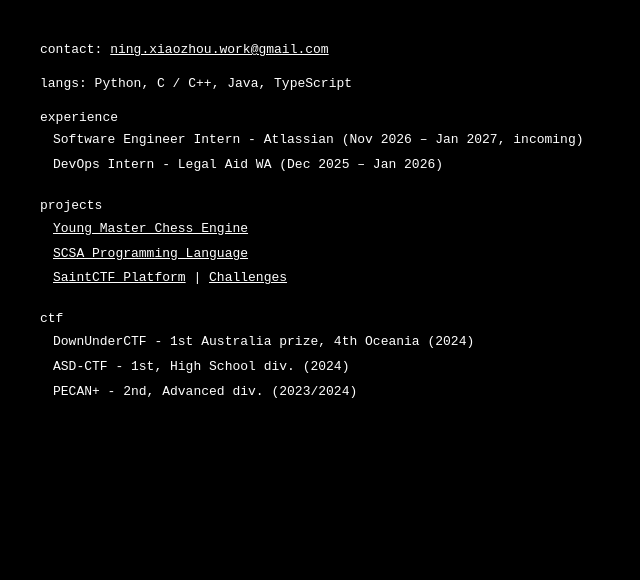
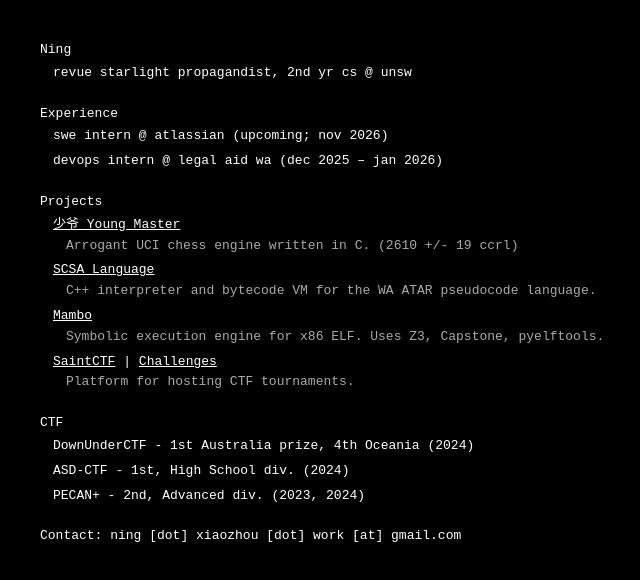
Before and after one commit to SaintNong/portfolio, a plain HTML site: page index.html in a window 1280 px wide. Shown: the whole page, without its empty margins (280-920 px from the left). Drawn offline with Linux system fonts and the light colour scheme.

Commit message:
add Mambo, and reformat.

```diff
--- a/index.html
+++ b/index.html
@@ -3,39 +3,56 @@
 <head>
     <meta charset="UTF-8">
     <meta name="viewport" content="width=device-width, initial-scale=1.0">
-    <title>Portfolio | Ning X.Z.</title>
+    <title>Portfolio | Ning</title>
     <link rel="stylesheet" href="styles.css">
 </head>
 <body>
-<p>contact: <a href="mailto:ning.xiaozhou.work@gmail.com">ning.xiaozhou.work@gmail.com</a></p>
-<p>langs: Python, C / C++, Java, TypeScript</p>
+<section>
+    <h1>Ning</h1>
+    <ul><li>revue starlight propagandist, 2nd yr cs @ unsw</li></ul>
+</section>
+<!-- hi :D -->
 
 <section>
-    experience
+    <h2>Experience</h2>
     <ul>
-        <li>Software Engineer Intern - Atlassian (Nov 2026 – Jan 2027, incoming)</li>
-        <li>DevOps Intern - Legal Aid WA (Dec 2025 – Jan 2026)</li>
+        <li>swe intern @ atlassian (upcoming; nov 2026)</li>
+        <li>devops intern @ legal aid wa (dec 2025 – jan 2026)</li>
     </ul>
 </section>
 
 <section>
-    projects
+    <h2>Projects</h2>
     <ul>
-        <li><a href="https://github.com/SaintNong/young-master">Young Master Chess Engine</a></li>
-        <li><a href="https://github.com/SaintNong/pseudocode">SCSA Programming Language</a></li>
-        <li><a href="https://github.com/SaintNong/SaintCTF">SaintCTF Platform</a> | <a href="https://github.com/SaintNong/SaintCTF_Challenges_2024">Challenges</a></li>
+        <li>
+            <a href="https://github.com/SaintNong/young-master">少爷 Young Master</a>
+            <span>Arrogant UCI chess engine written in C. (2610 +/- 19 ccrl)</span>
+        </li>
+        <li>
+            <a href="https://github.com/SaintNong/pseudocode">SCSA Language</a>
+            <span>C++ interpreter and bytecode VM for the WA ATAR pseudocode language.</span>
+        </li>
+        <li>
+            <a href="https://github.com/SaintNong/mambo">Mambo</a>
+            <span>Symbolic execution engine for x86 ELF. Uses Z3, Capstone, pyelftools.</span>
+        </li>
+        <li>
+            <a href="https://github.com/SaintNong/SaintCTF">SaintCTF</a> | <a href="https://github.com/SaintNong/SaintCTF_Challenges_2024">Challenges</a>
+            <span>Platform for hosting CTF tournaments.</span>
+        </li>
     </ul>
 </section>
 
 
 <section>
-    ctf
+    <h2>CTF</h2>
     <ul>
         <li>DownUnderCTF - 1st Australia prize, 4th Oceania (2024)</li>
         <li>ASD-CTF - 1st, High School div. (2024)</li>
-        <li>PECAN+ - 2nd, Advanced div. (2023/2024)</li>
+        <li>PECAN+ - 2nd, Advanced div. (2023, 2024)</li>
     </ul>
 </section>
 
+Contact: ning [dot] xiaozhou [dot] work [at] gmail.com
 </body>
 </html>
--- a/styles.css
+++ b/styles.css
@@ -13,19 +13,14 @@ a {
 }
 
 a:visited {
-    color: #aaa;
+    color: #fff;
 }
 
-h1 {
-    font-size: 1.4rem;
-    text-transform: uppercase;
-    margin-bottom: 32px;
-}
-
+h1,
 h2 {
-    font-size: 1rem;
-    text-transform: uppercase;
-    margin-bottom: 8px;
+    color: inherit;
+    font: inherit;
+    margin: 0;
 }
 
 section {
@@ -41,3 +36,9 @@ ul {
 li {
     margin-bottom: 4px;
 }
+
+li span {
+    display: block;
+    color: #aaa;
+    padding-left: 1em;
+}
```
